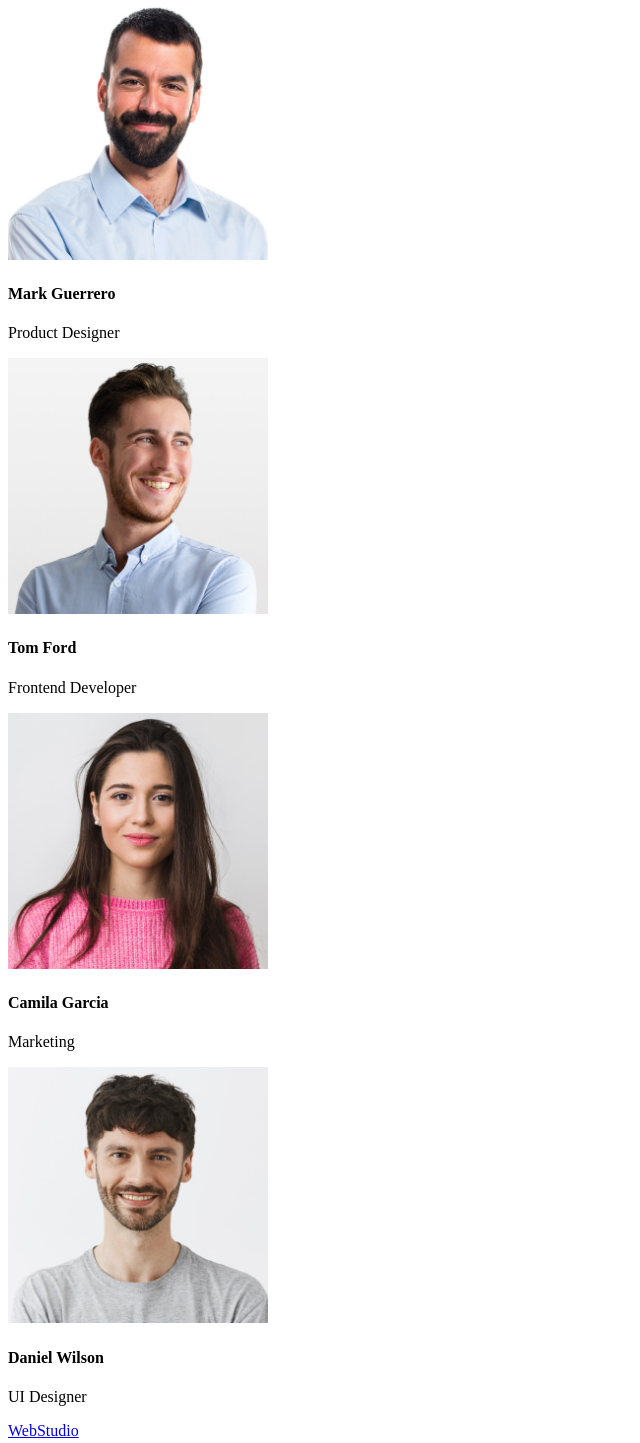
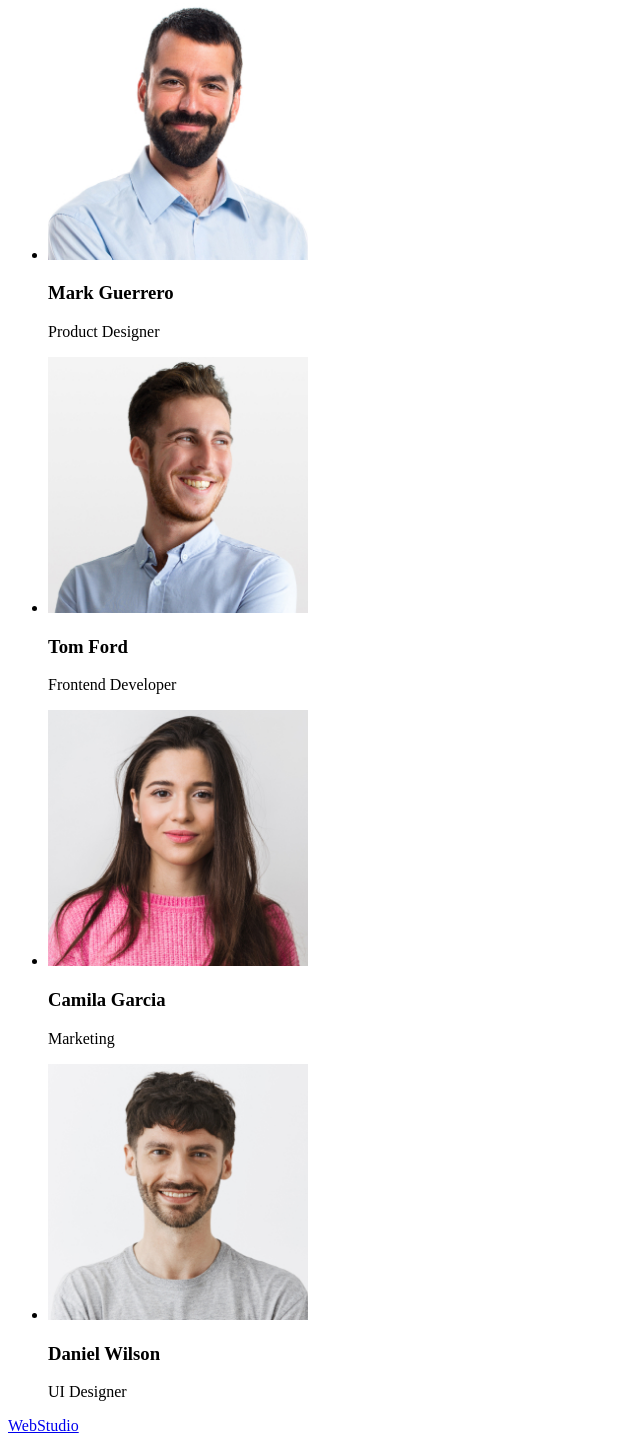
Before and after one commit to NazarKopach/goit-markup-hw-01, a plain HTML site: page index.html in a window 1280 px wide. Shown: the part 657-2100 px from the top of the page, without its empty margins (0-640 px from the left). Drawn offline with Linux system fonts and the light colour scheme.

Commit message:
del error

```diff
--- a/index.html
+++ b/index.html
@@ -88,22 +88,40 @@
 
       <section>
         <h2>Our Team</h2>
-
-        <img src="images/MarkGuerrero.jpg" alt="Mark Guerrero" width="260" />
-        <h4>Mark Guerrero</h4>
-        <p>Product Designer</p>
-
-        <img src="images/TomFord.jpg" alt="Tom Ford" width="260" />
-        <h4>Tom Ford</h4>
-        <p>Frontend Developer</p>
-
-        <img src="images/CamilaGarcia.jpg" alt="Camila Garcia" width="260" />
-        <h4>Camila Garcia</h4>
-        <p>Marketing</p>
-
-        <img src="images/DanielWilson.jpg" alt="Daniel Wilson" width="260" />
-        <h4>Daniel Wilson</h4>
-        <p>UI Designer</p>
+        <ul>
+          <li>
+            <img
+              src="./images/MarkGuerrero.jpg"
+              alt="Mark Guerrero"
+              width="260"
+            />
+            <h3>Mark Guerrero</h3>
+            <p>Product Designer</p>
+          </li>
+          <li>
+            <img src="./images/TomFord.jpg" alt="Tom Ford" width="260" />
+            <h3>Tom Ford</h3>
+            <p>Frontend Developer</p>
+          </li>
+          <li>
+            <img
+              src="./images/CamilaGarcia.jpg"
+              alt="Camila Garcia"
+              width="260"
+            />
+            <h3>Camila Garcia</h3>
+            <p>Marketing</p>
+          </li>
+          <li>
+            <img
+              src="./images/DanielWilson.jpg"
+              alt="Daniel Wilson"
+              width="260"
+            />
+            <h3>Daniel Wilson</h3>
+            <p>UI Designer</p>
+          </li>
+        </ul>
       </section>
     </main>
     <!-- fotter -->
```
